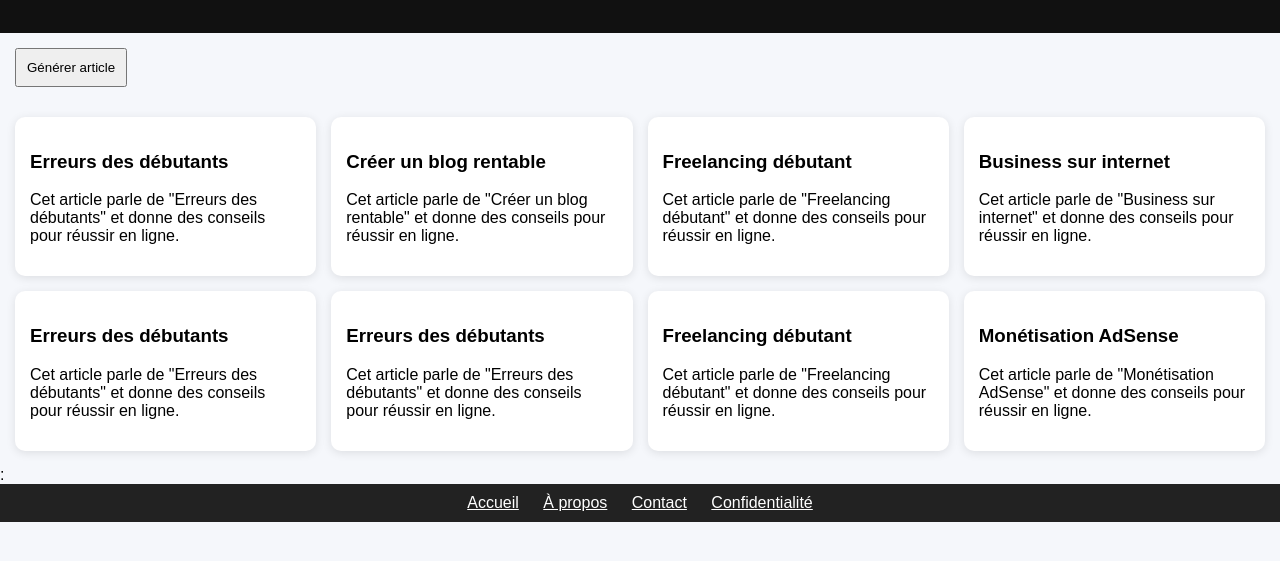
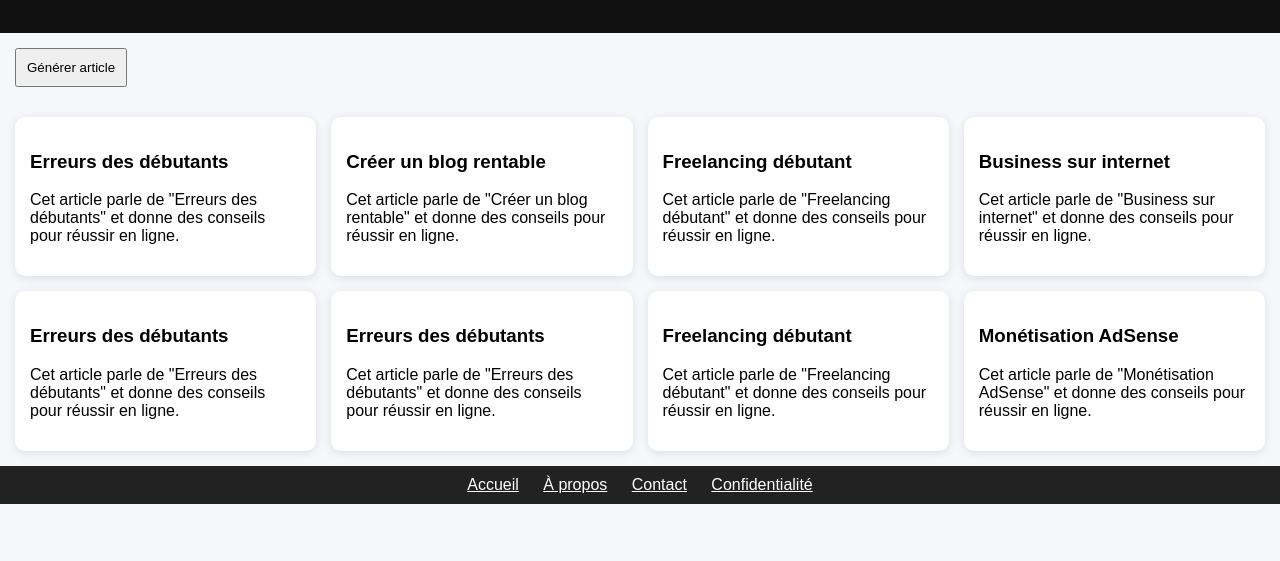
Before and after one commit to kuassiulrich75-eng/mon--blog, a plain HTML site: page index.html in a window 1280 px wide. Shown: the part 121-682 px from the top of the page. Drawn offline with Linux system fonts and the light colour scheme.

Commit message:
Update index.html

```diff
--- a/index.html
+++ b/index.html
@@ -57,11 +57,11 @@ generate();
 }
 
 </script>
-
-</body>:<nav style="padding:10px;background:#222;color:white;text-align:center">
+<nav style="padding:10px;background:#222;color:white;text-align:center">
 <a href="index.html" style="color:white;margin:10px">Accueil</a>
 <a href="about.html" style="color:white;margin:10px">À propos</a>
 <a href="contact.html" style="color:white;margin:10px">Contact</a>
 <a href="privacy.html" style="color:white;margin:10px">Confidentialité</a>
 </nav>
-    </html>
+</body>
+</html>
```
